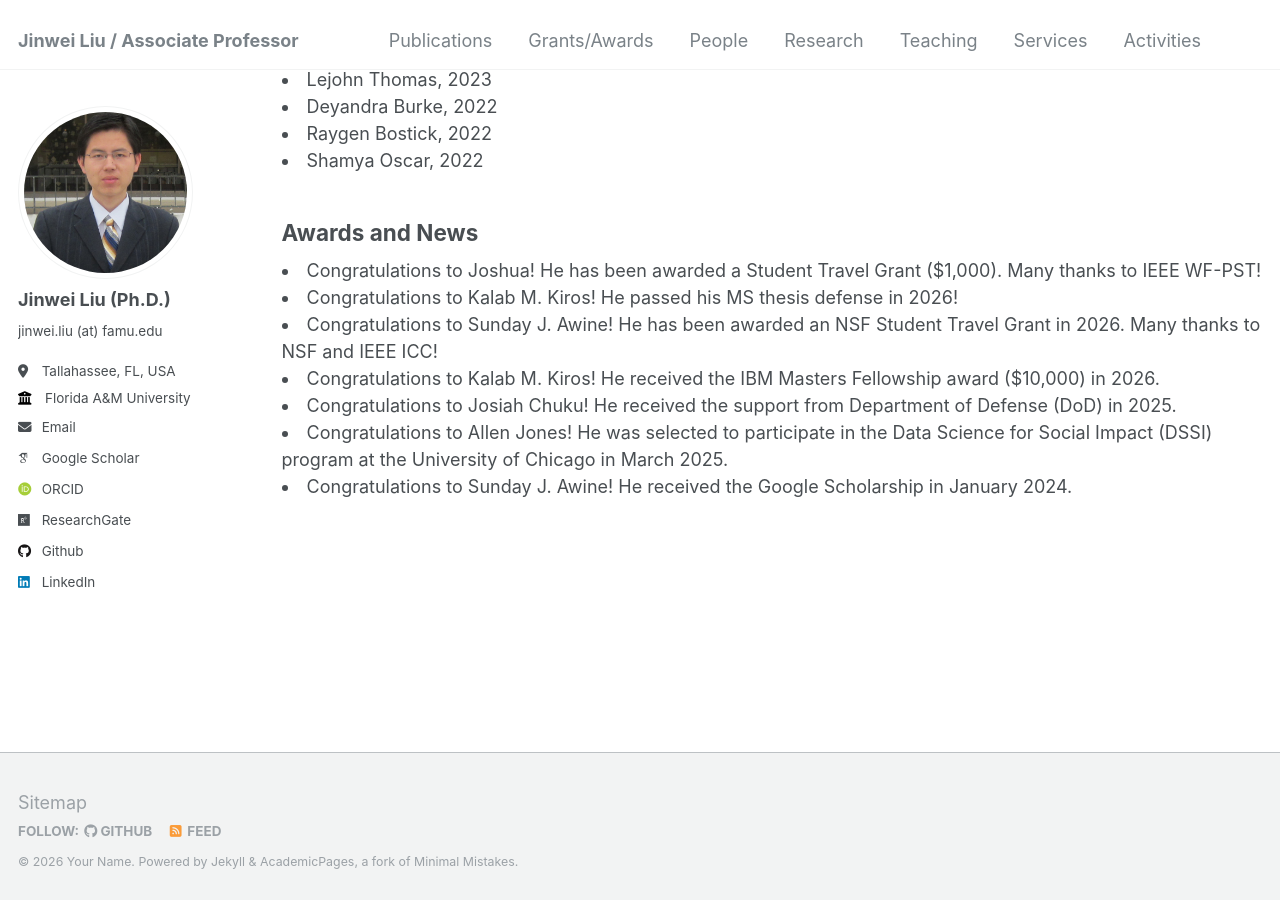
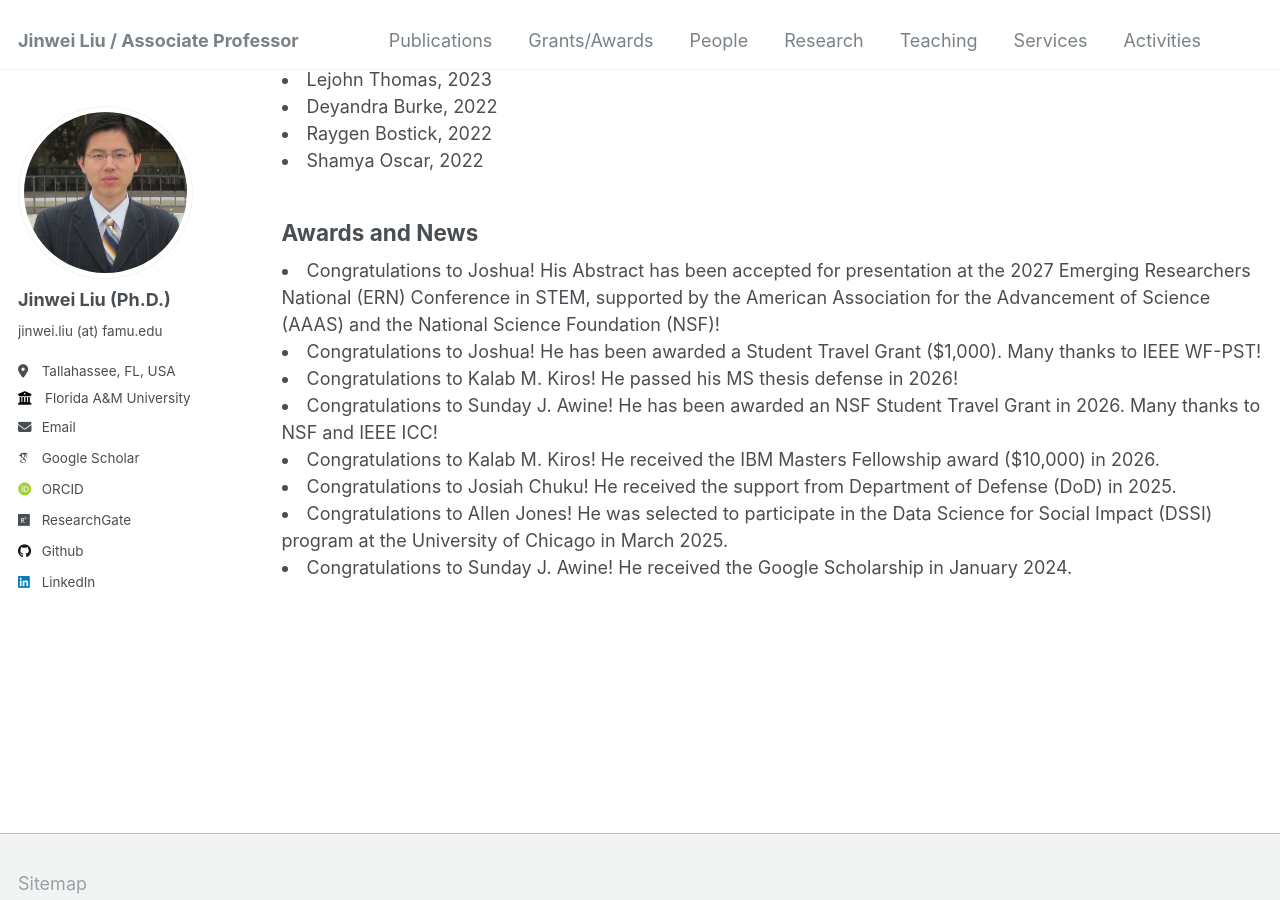
Before and after one commit to jinweiliucu/jinweiliucu.github.io, a Jekyll site: the page built from _pages/people.html, in a window 1280 px wide and 900 px high, scrolled down 1243 px. Built offline with Jekyll 4.4.1, drawn with Linux system fonts in a browser that asks for light colours; some web fonts are replaced.

Commit message:
Update people.html

```diff
--- a/_pages/people.html
+++ b/_pages/people.html
@@ -96,6 +96,10 @@ author_profile: true
 
 <h2 class="text-left">Awards and News</h2>
 <li>
+Congratulations to Joshua! His Abstract has been accepted for presentation at the 2027 Emerging Researchers National (ERN) Conference in STEM, supported by the American Association for the Advancement of Science (AAAS) and the National Science Foundation (NSF)!
+</li>
+
+<li>
 Congratulations to Joshua! He has been awarded a Student Travel Grant ($1,000). Many thanks to IEEE WF-PST!
 </li>
 
```
